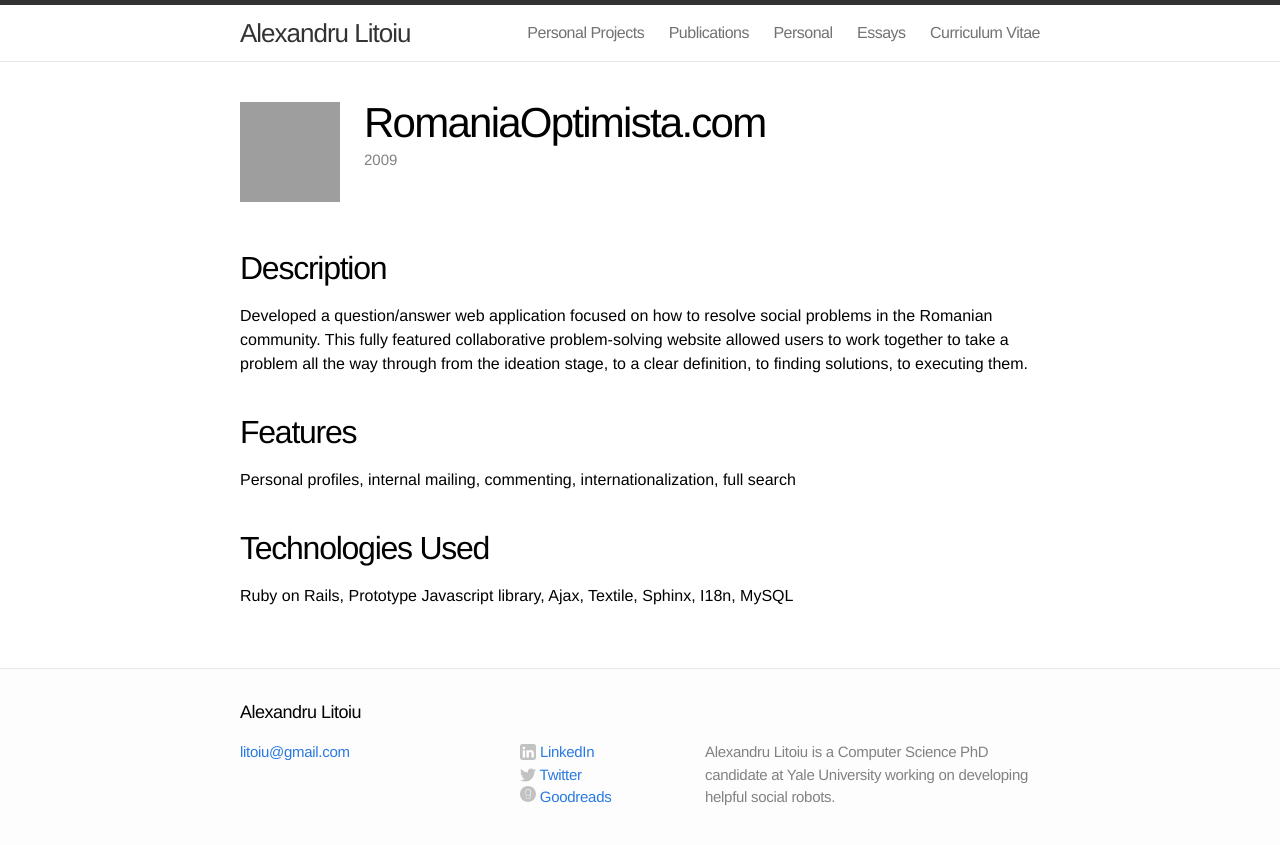
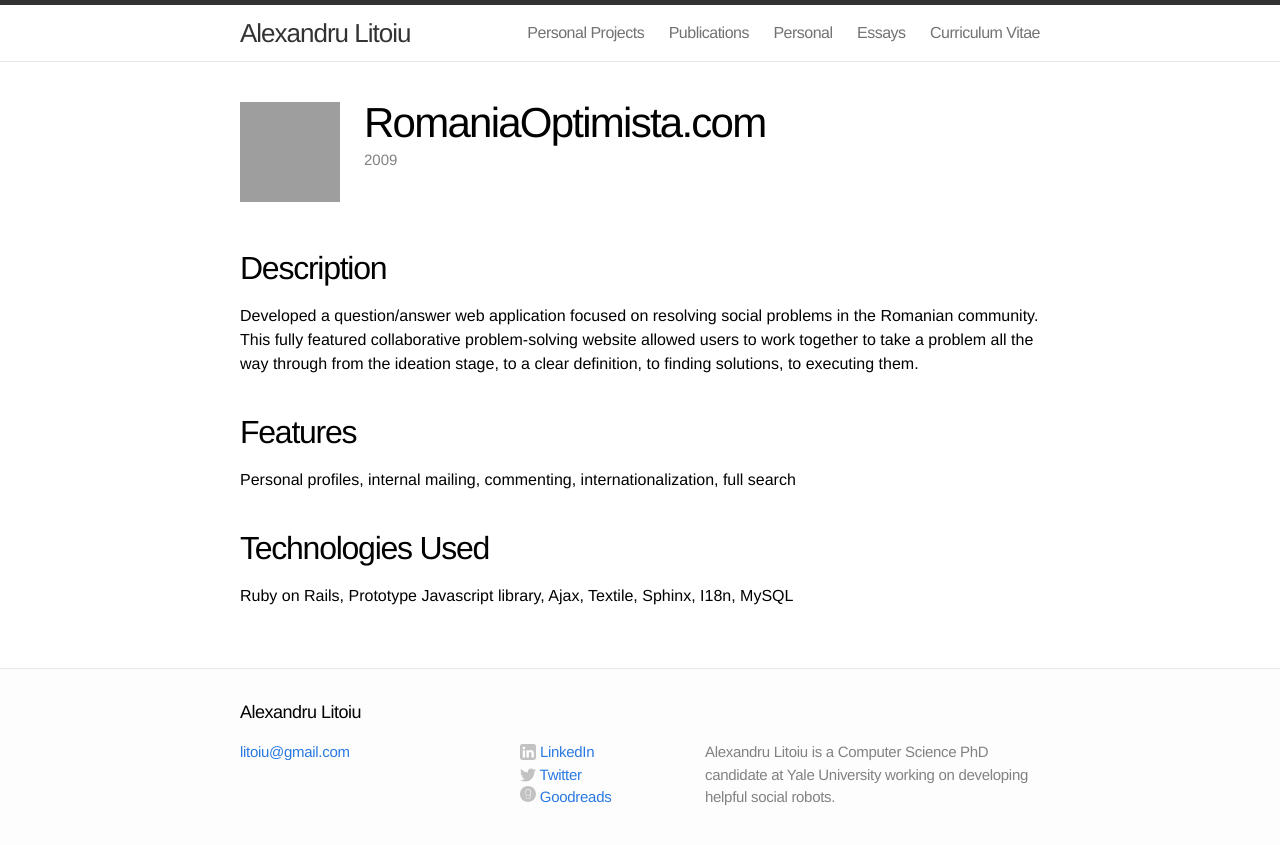
Before and after one commit to alitoiu/alitoiu.github.io, a Jekyll site: the page built from _projects/2009-Romania-Optimista.markdown, in a window 1280 px wide, cut to the strip 0-845 px from the top of the page. Built offline with Jekyll 4.4.1, drawn with Linux system fonts in a browser that asks for light colours; grey boxes are pictures that could not be loaded.

Commit message:
Changed description in RO again

```diff
--- a/_projects/2009-Romania-Optimista.markdown
+++ b/_projects/2009-Romania-Optimista.markdown
@@ -8,7 +8,7 @@ date:   2009-01-01 12:00:00
 
 ## Description
 
-Developed a question/answer web application focused on how to resolve social problems in the Romanian community. This fully featured collaborative problem-solving website allowed users to work together to take a problem all the way through from the ideation stage, to a clear definition, to finding solutions, to executing them.
+Developed a question/answer web application focused on resolving social problems in the Romanian community. This fully featured collaborative problem-solving website allowed users to work together to take a problem all the way through from the ideation stage, to a clear definition, to finding solutions, to executing them.
 
 ## Features
 
```
